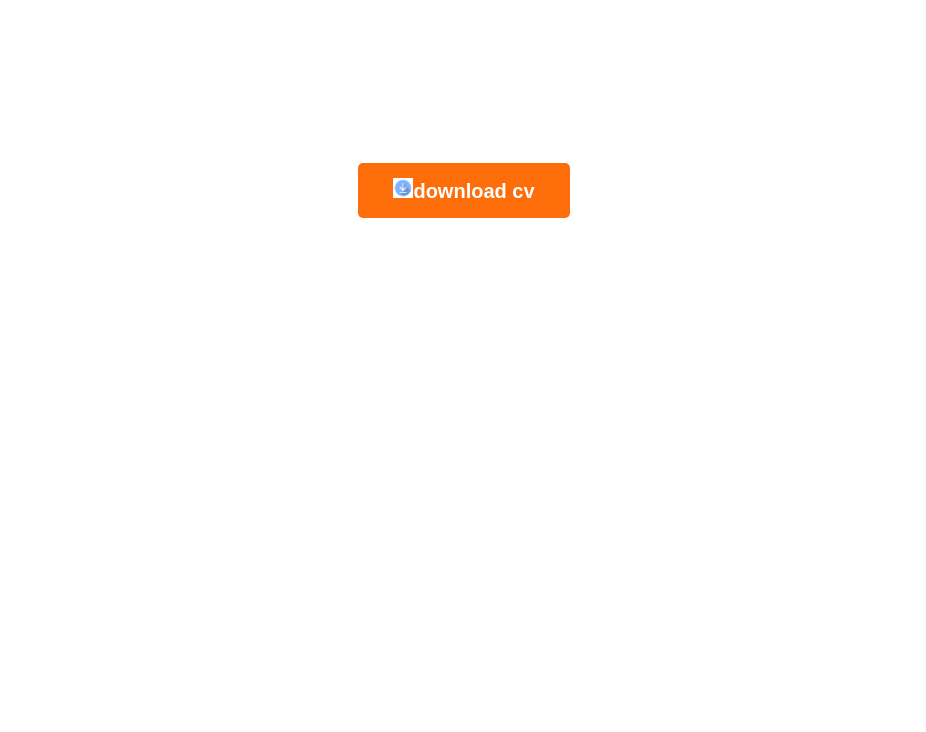
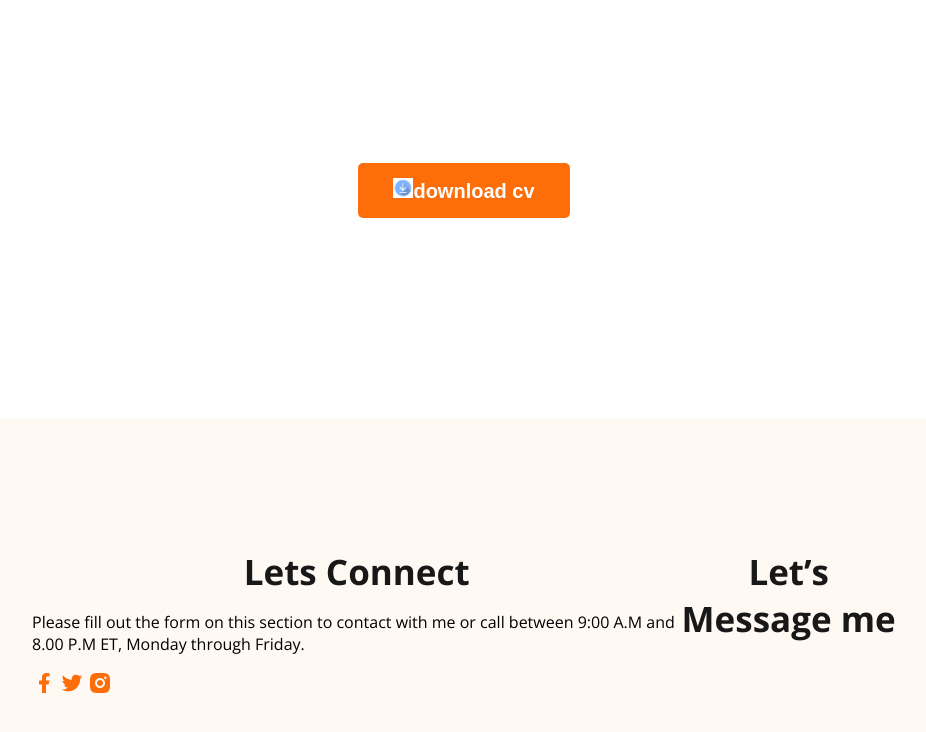
Before and after one commit to Rayhan0099/web-developer-porttfolio, a plain HTML site: page index.html in a window 1280 px wide. Shown: the part 3702-4434 px from the top of the page, without its empty margins (176-1102 px from the left). Before the commit the page ends 4028 px from the top, so only its background shows below. Drawn offline with nearby package versions, Linux system fonts and the light colour scheme.

Commit message:
basic footer

```diff
--- a/index.html
+++ b/index.html
@@ -168,7 +168,19 @@
 
     </main>
     <footer>
-
+        <div class="footer-colum">
+            <div class="section-title">Lets Connect</div>
+            <p class="section-description">
+                Please fill out the form on this section to contact with me or call between 9:00 A.M and 8.00 P.M ET, Monday through Friday.
+            </p>
+            <div class="socile-links"></div>
+            <a href=""><img src="images/icons/facebook.png" alt=""></a>
+            <a href=""><img src="images/icons/twitter.png" alt=""></a>
+            <a href=""><img src="images/icons/insta.png" alt=""></a>
+        </div>
+        <div class="footer-colum">
+            <div class="section-title">Let’s Message me</div>
+        </div>
     </footer>
 </body>
 
--- a/styles/Portfolio.css
+++ b/styles/Portfolio.css
@@ -214,7 +214,17 @@ main section {
 
     width: 20px;
     height: 20px;
-    flex-shrink: ;
+    flex-shrink: 0;
 
 
 }
+
+
+/* footer style */
+
+footer{
+    display: flex;
+    background: #FFF8F3;
+    margin-top: 100px;
+    padding: 130px 200px;
+}
```
